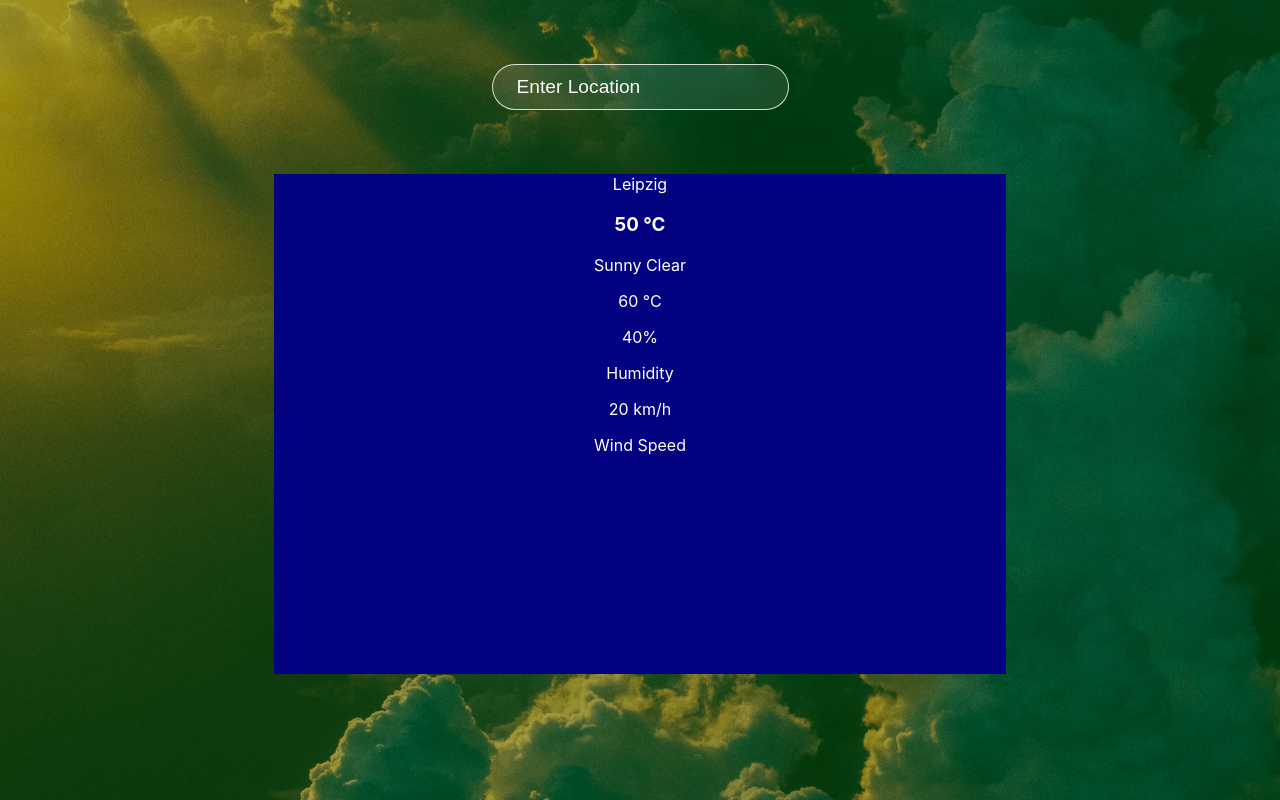
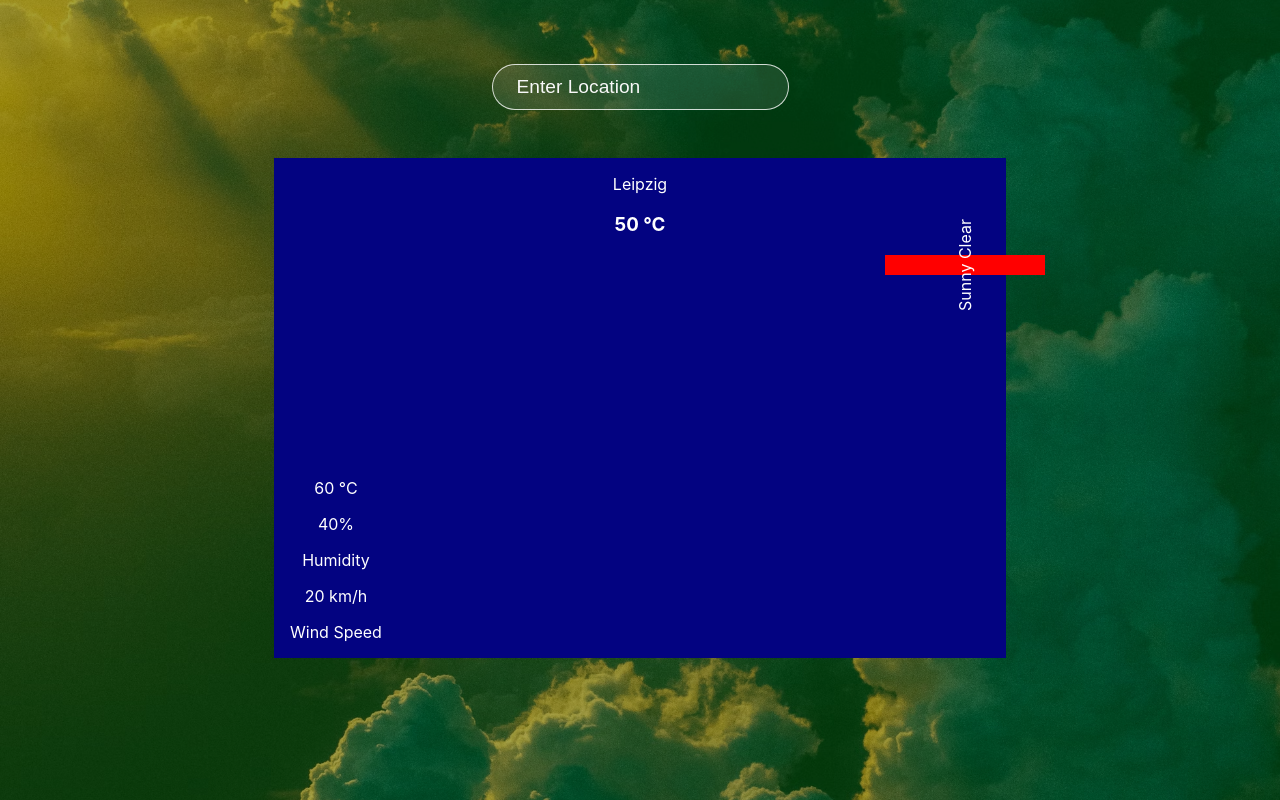
Before and after one commit to johnxadams/weather-app, a React (Create React App) app: page / in a window 1280 px wide. Built offline with nearby package versions, Linux system fonts and the light colour scheme.

Commit message:
styling, and url removed from app.js+ gitginored

```diff
--- a/src/scss/_layout.scss
+++ b/src/scss/_layout.scss
@@ -1,4 +1,12 @@
-@import "./mixin";
+// @import "./mixins.scss";
+
+@mixin flex-justify-align-dir($jc, $ai, $dir) {
+  display: flex;
+  justify-content: $jc;
+  align-items: $ai;
+  flex-direction: $dir;
+}
+
 body {
   margin: 0;
   font-family: -apple-system, BlinkMacSystemFont, "Segoe UI", "Roboto", "Oxygen",
@@ -36,6 +44,21 @@ body {
     position: relative;
     background: rgb(3, 3, 129);
     // top: 10%;
+    @include flex-justify-align-dir(space-between, flex-start, column);
+    .top {
+      width: 100%;
+      margin: 0 auto;
+      .description {
+        position: relative;
+        right: -85%;
+        width: 10rem;
+        background: red;
+        p {
+          //   transform-origin: 0 0;
+          transform: rotate(270deg);
+        }
+      }
+    }
   }
 }
 .app::before {
```
Also changed, not shown: src/scss/_mixin.scss (deleted), src/scss/_mixins.scss (added), 1 other file (tests, documents, lock files or other folders).
